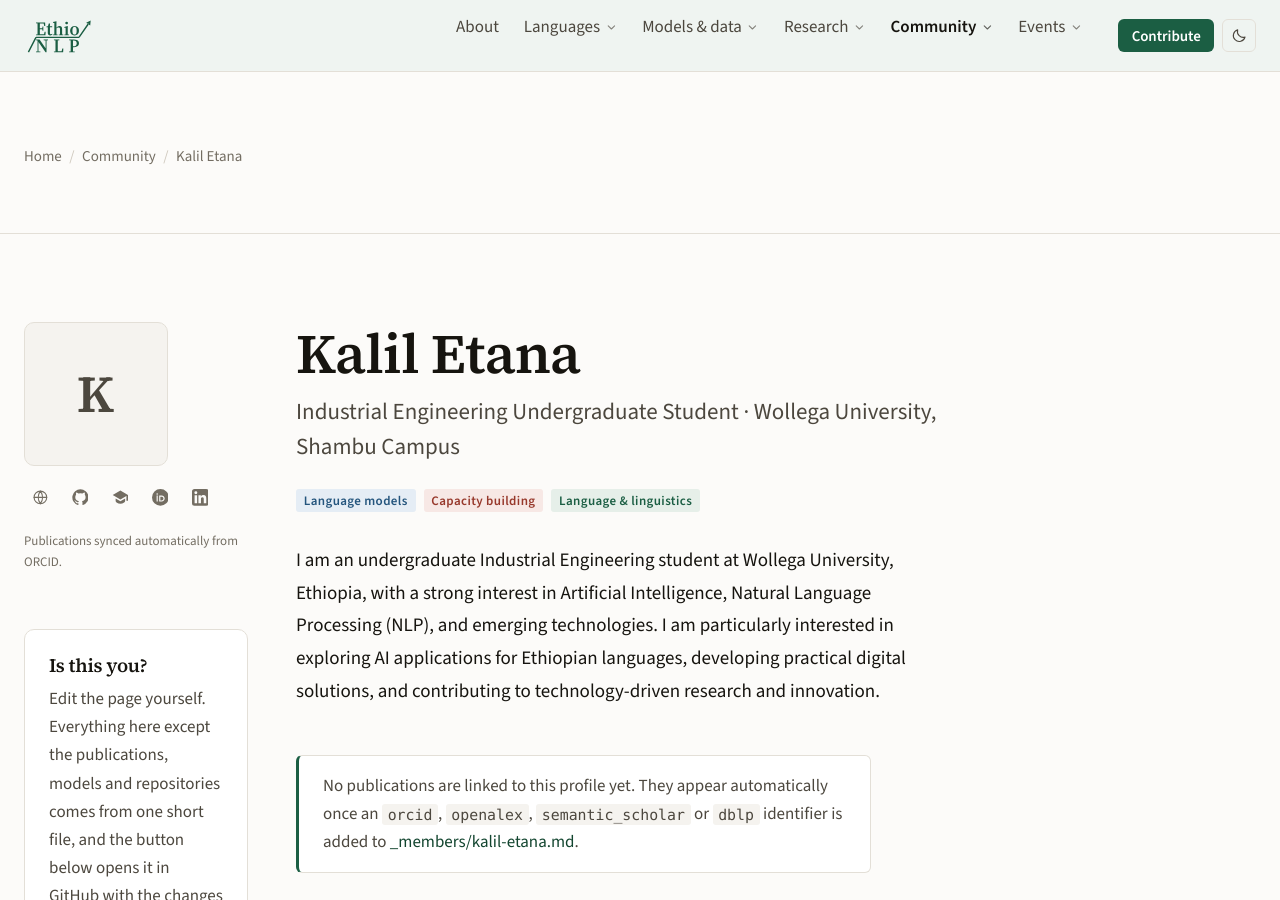
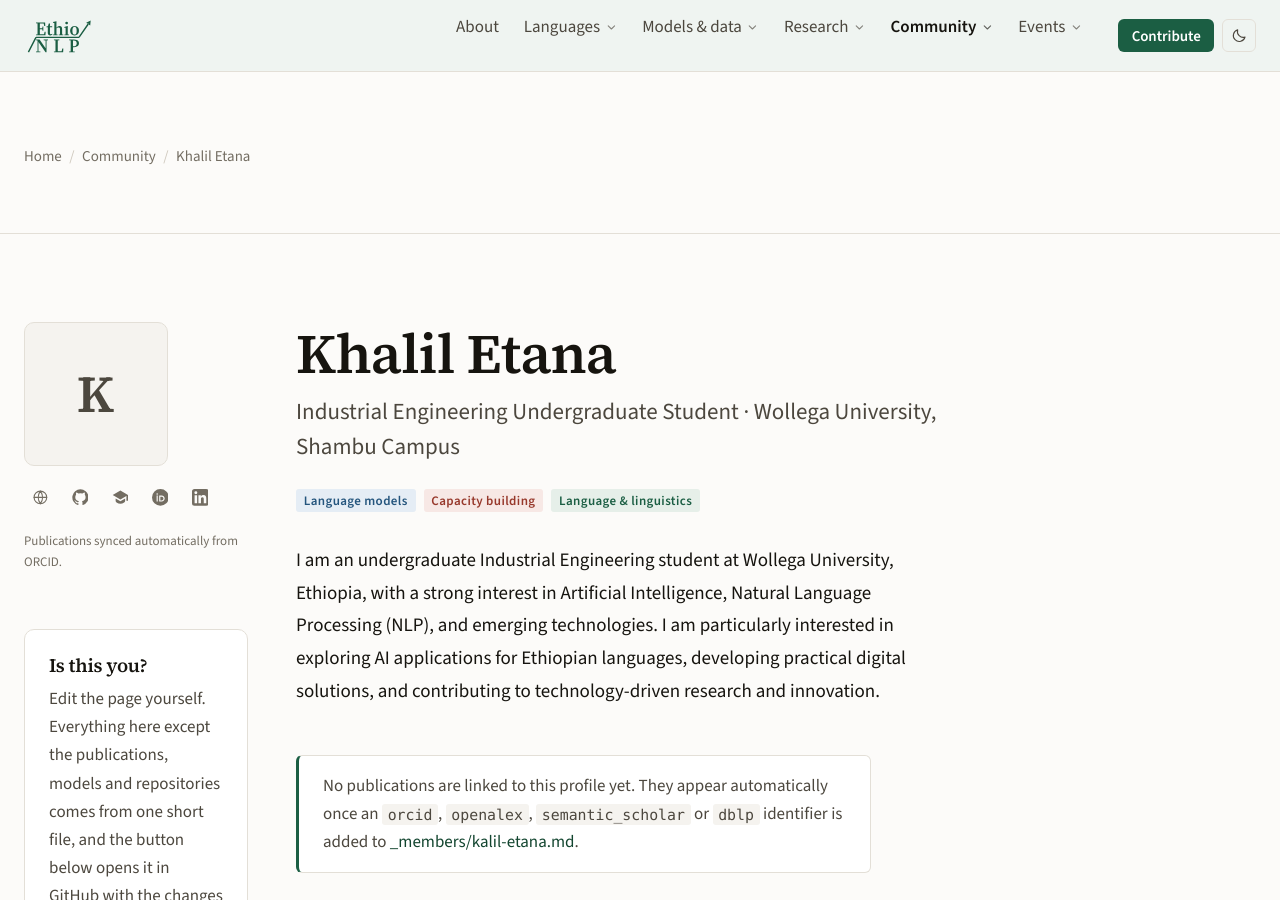
Before and after one commit to EthioNLP/ethionlp.github.io, a Jekyll site: the page built from _members/kalil-etana.md, in a window 1280 px wide and 900 px high. Built offline with Jekyll 4.4.1, drawn with Linux system fonts in a browser that asks for light colours.

Commit message:
Correct member name spelling
Co-authored-by: copilot-swe-agent[bot] <198982749+Copilot@users.noreply.github.com>

```diff
--- a/_members/kalil-etana.md
+++ b/_members/kalil-etana.md
@@ -1,6 +1,6 @@
 ---
-name: Kalil Etana
-title: Kalil Etana
+name: Khalil Etana
+title: Khalil Etana
 role: Industrial Engineering Undergraduate Student
 affiliation: Wollega University, Shambu Campus
 order: 900
```
